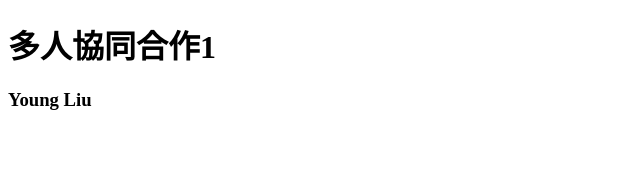
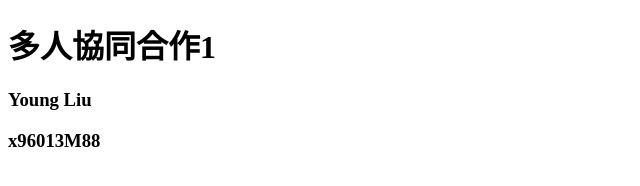
Before and after one commit to youngliu1998/git003, a plain HTML site: page index.html in a window 1280 px wide. Shown: the whole page, without its empty margins (0-640 px from the left). Drawn offline with Linux system fonts and the light colour scheme.

Commit message:
x96013M88

```diff
--- a/index.html
+++ b/index.html
@@ -8,5 +8,6 @@
 <body>
     <h1>多人協同合作1</h1>
     <h3>Young Liu</h3>
+    <h3>x96013M88</h3>
 </body>
 </html>
```
